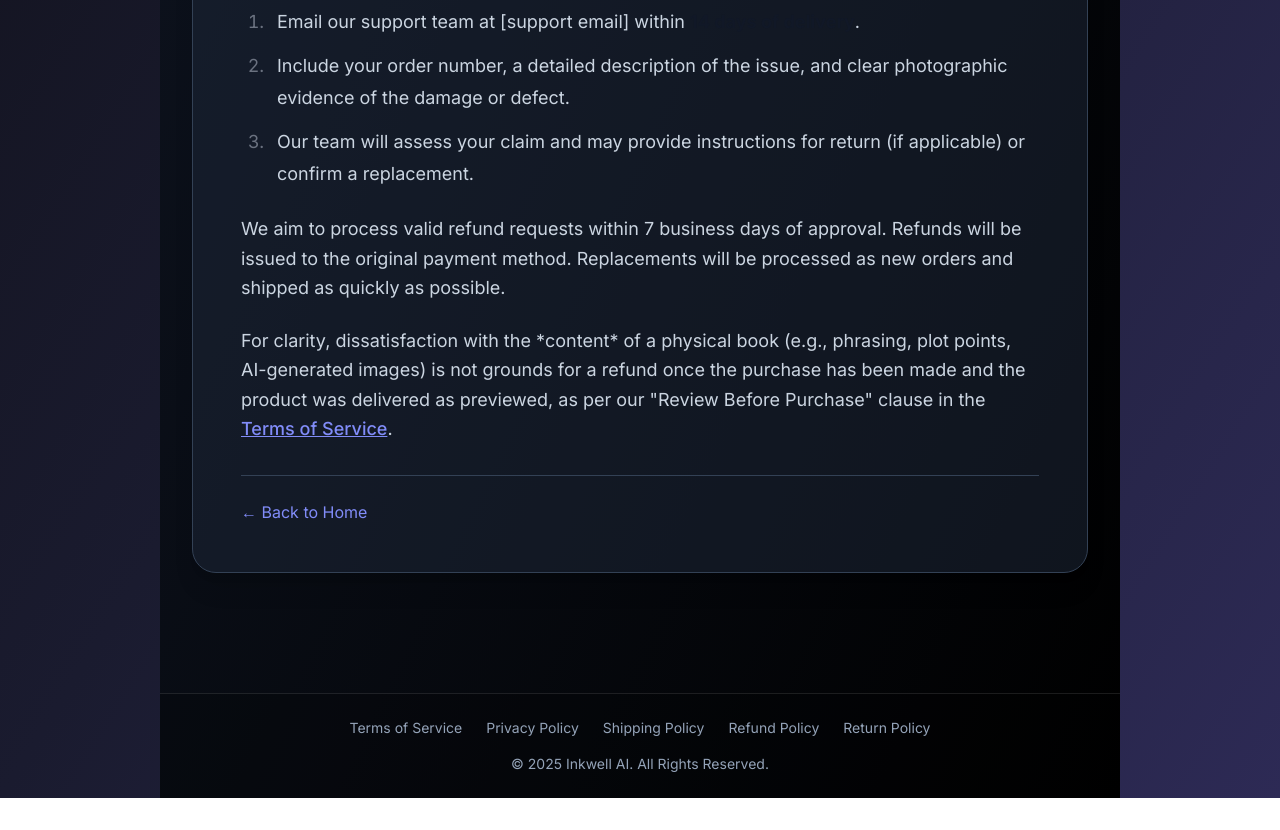
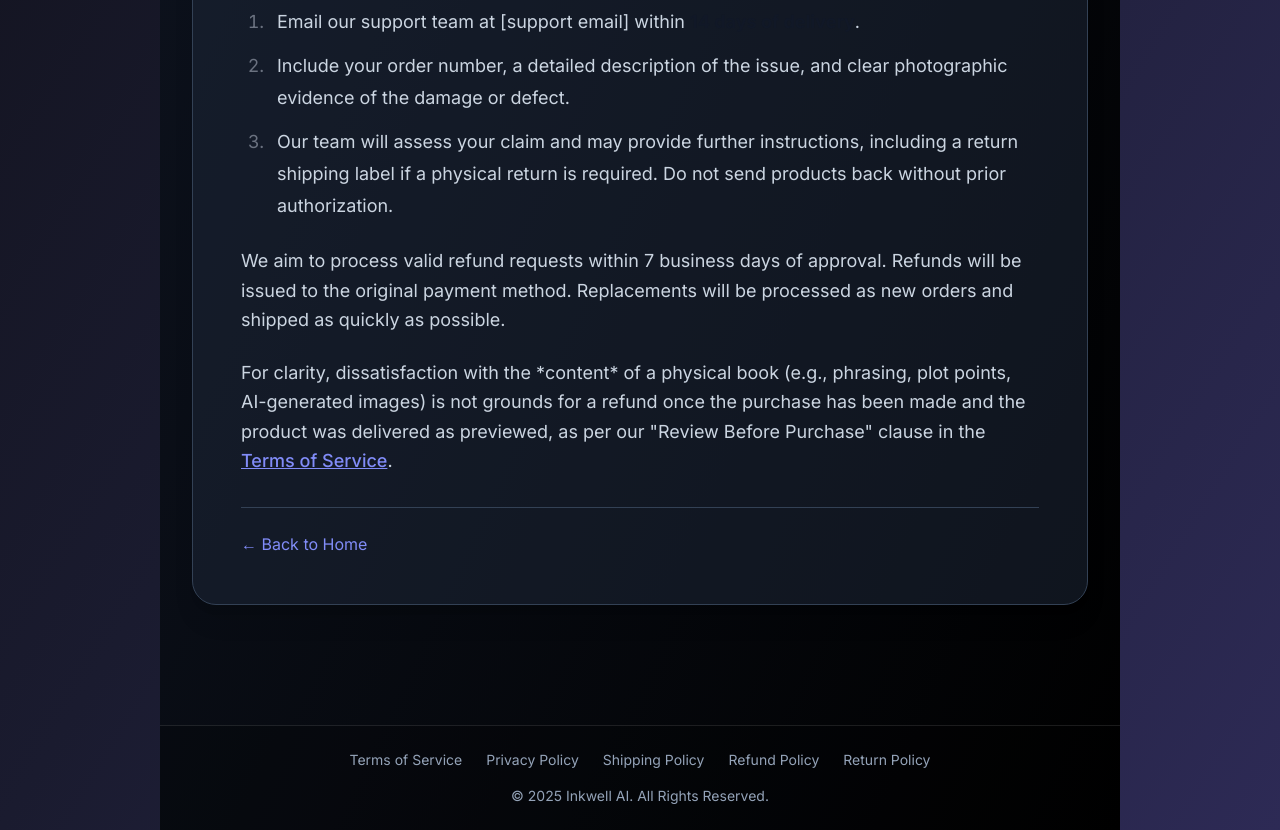
Before and after one commit to hawk0151/Inkwell-AI-MVP, a React (Vite) app in the folder frontend/: page /refund-policy in a window 1280 px wide. Shown: the part 1220-2050 px from the top of the page. Before the commit the page ends 2018 px from the top, so only its background shows below. Built offline with nearby package versions, Linux system fonts and the light colour scheme; no server answers.

Commit message:
updated appjsx 1

```diff
--- a/frontend/src/pages/PolicyPage.jsx
+++ b/frontend/src/pages/PolicyPage.jsx
@@ -152,13 +152,14 @@ const policyContent = {
         content: (
             <>
                 <h2>1. Processing Time</h2>
+                {/* CRITICAL FIX: Wrapped list items in a proper <ul> tag */}
                 <ul>
                     <li><strong>Digital Products (e.g., AI-generated digital book files):</strong> Orders are typically processed instantly or within 24 hours. You will receive a download link via email or through your account dashboard.</li>
                     <li><strong>Physical Products (e.g., printed books):</strong> Each physical book is a custom, print-on-demand product. Please allow <strong>2–7 business days for production and quality control</strong> before your order is dispatched from our printing partner.</li>
                 </ul>
 
                 <h2>2. Carriers & Tracking</h2>
-                <p>We partner with reputable shipping carriers to deliver your orders. Once your physical book order has been dispatched, you will receive a shipping confirmation email containing your tracking number and a link to track your parcel. Our primary carriers include [List Carriers, e.g., Australia Post, FedEx, DHL, USPS, Royal Mail].</p>
+                <p>We partner with reputable shipping carriers to deliver your orders. Once your physical book order has been dispatched, you will receive a shipping confirmation email containing your tracking number and a link to track your parcel. Our primary carriers include **Australia Post, FedEx, DHL, USPS, Royal Mail**.</p> {/* Replaced placeholder */}
 
                 <h2>3. International Orders</h2>
                 <p>We proudly ship to select international destinations. Please be aware that for international orders, customers are solely responsible for any applicable customs fees, import duties, taxes, or brokerage charges that may be imposed by their country's customs authorities upon delivery. These charges are outside of our control and are not included in the item price or shipping cost.</p>
@@ -194,7 +195,7 @@ const policyContent = {
                 <ol>
                     <li>Email our support team at [support email] within <strong>14 days of delivery</strong>.</li>
                     <li>Include your order number, a detailed description of the issue, and clear photographic evidence of the damage or defect.</li>
-                    <li>Our team will assess your claim and may provide instructions for return (if applicable) or confirm a replacement.</li>
+                    <li>Our team will assess your claim and may provide further instructions, including a return shipping label if a physical return is required. Do not send products back without prior authorization.</li>
                 </ol>
                 <p>We aim to process valid refund requests within 7 business days of approval. Refunds will be issued to the original payment method. Replacements will be processed as new orders and shipped as quickly as possible.</p>
                 <p>For clarity, dissatisfaction with the *content* of a physical book (e.g., phrasing, plot points, AI-generated images) is not grounds for a refund once the purchase has been made and the product was delivered as previewed, as per our "Review Before Purchase" clause in the <Link to="/terms-of-service" className="text-indigo-400 hover:text-indigo-300 transition-colors">Terms of Service</Link>.</p>
@@ -241,7 +242,7 @@ const policyContent = {
                 <p>We aim to process returns and issue refunds/replacements within 7 business days of approval or receipt of the returned item.</p>
 
                 <h2>5. Content Dissatisfaction</h2>
-                <p>As per our "Review Before Purchase" clause in the <Link to="/terms-of-service" className="text-indigo-400 hover:text-indigo-300 transition-colors">Terms of Service</Link>, returns are not accepted based on subjective dissatisfaction with the AI-generated content (e.g., specific phrasing, plot elements, or image interpretations) once the purchase has been made and the product delivered as previewed.</p>
+                <p>As per our "Review Before Purchase" clause in the <Link to="/terms-of-service" className="text-indigo-400 hover:text-indigo-300 transition-colors">Terms of Service</Link>, returns are not accepted based on subjective dissatisfaction with the AI-generated content (e.g., specific phrasing, plot elements, or image interpretations) once the purchase has been made and the product was delivered as previewed.</p>
             </>
         ),
     },
```
Lines whose indentation alone changed are shown as unchanged.
